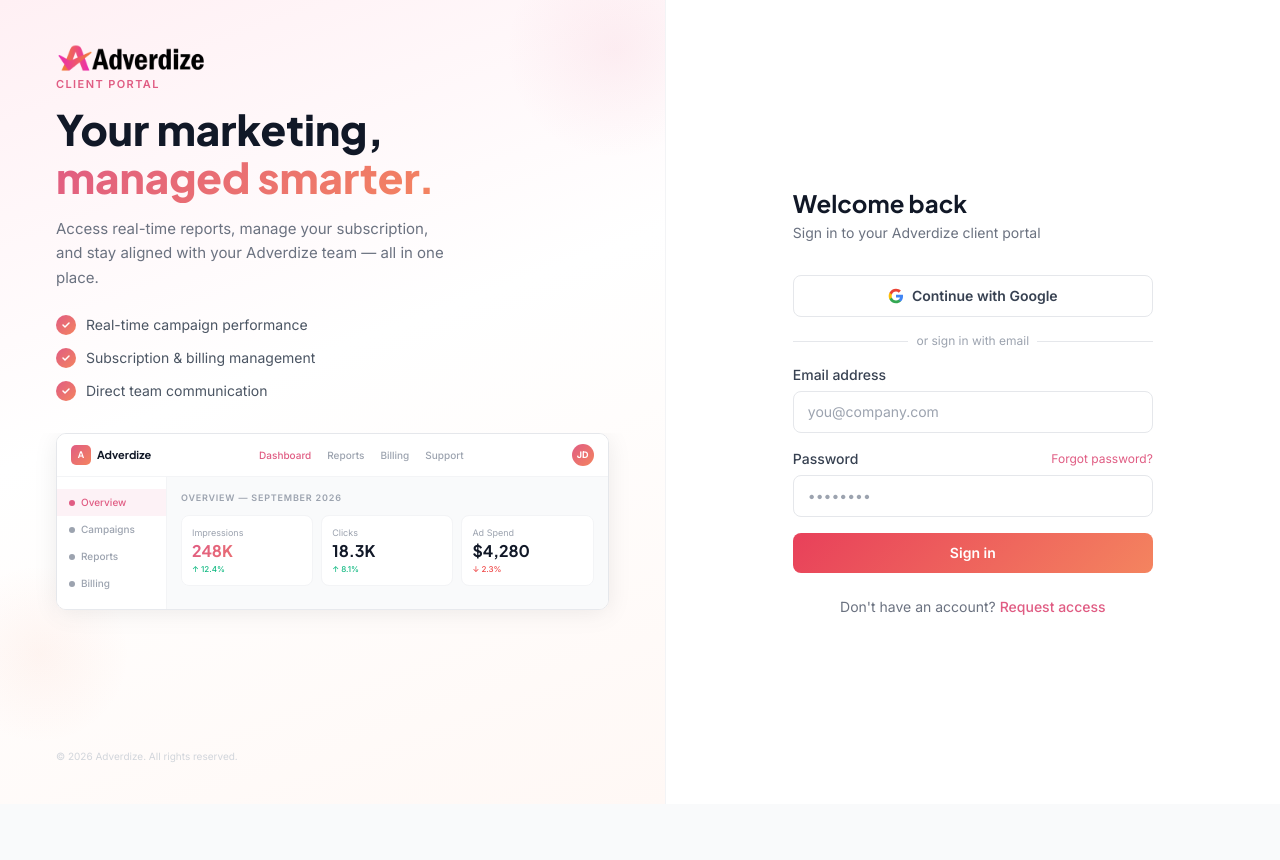
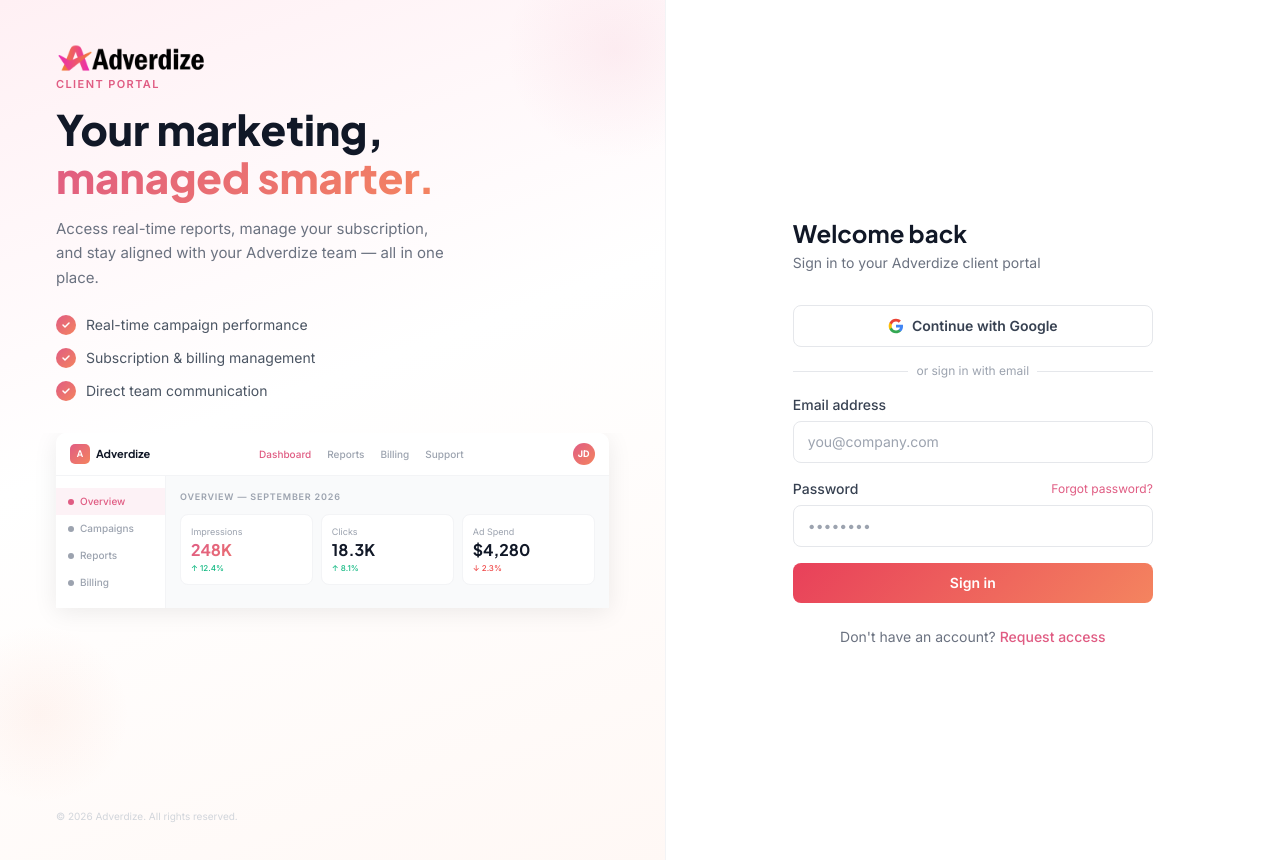
Before and after one commit to veronica-adverdize/adverdize-portal, a Next.js app: page /auth/login in a window 1280 px wide. Shown: the top 860 px of the page. Before the commit the page ends 804 px from the top, so only its background shows below. Built offline with nearby package versions, Linux system fonts and the light colour scheme.

Commit message:
Rebuild dashboard demo on auth page

```diff
--- a/src/app/auth/layout.tsx
+++ b/src/app/auth/layout.tsx
@@ -83,14 +83,14 @@ export default function AuthLayout({
           <div
             className="overflow-hidden shrink-0"
             style={{
-              height: "300px",
+              height: "360px",
               margin: "0 -56px",
-              maskImage: "linear-gradient(to bottom, black 0%, black 55%, transparent 95%)",
-              WebkitMaskImage: "linear-gradient(to bottom, black 0%, black 55%, transparent 95%)",
+              maskImage: "linear-gradient(to bottom, black 0%, black 65%, transparent 100%)",
+              WebkitMaskImage: "linear-gradient(to bottom, black 0%, black 65%, transparent 100%)",
             }}
           >
             <div
-              className="mx-14 rounded-[10px] border border-gray-200 overflow-hidden"
+              className="mx-14 rounded-t-[10px] overflow-hidden"
               style={{ boxShadow: "0 4px 24px rgba(0,0,0,0.08)" }}
             >
               {/* Topbar */}
```
